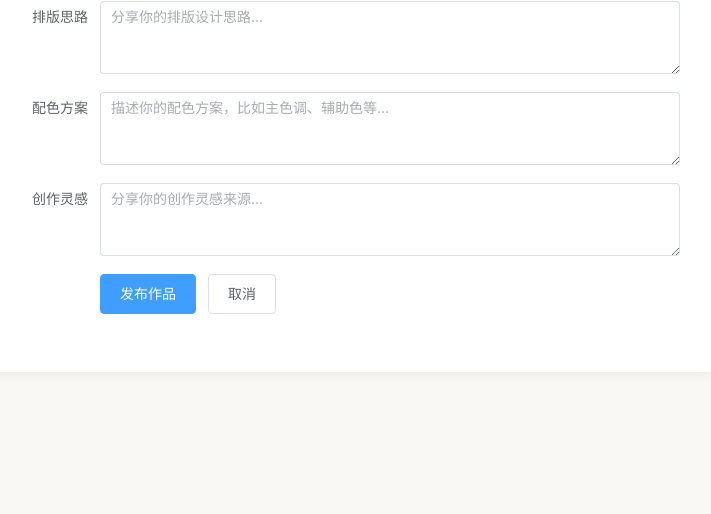
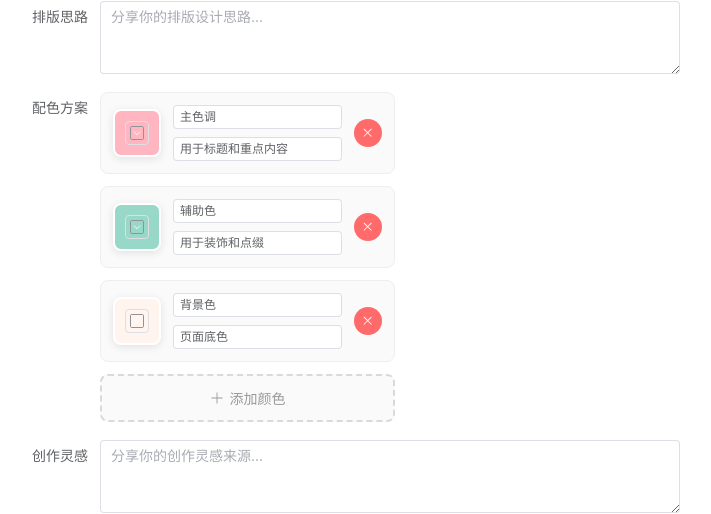
Before and after one commit to QDqiaodong/xgs-09, a Vue app in the folder frontend/: page /publish in a window 1280 px wide. Shown: the part 1055-1569 px from the top of the page, without its empty margins (300-1011 px from the left). Before the commit the page ends 1487 px from the top, so only its background shows below. Built offline with nearby package versions, Linux system fonts and the light colour scheme; no server answers.

Commit message:
.1817913968038355:80dae2adf3ef05c38d8424a34ec6c74d_6a312ea66e6ad7477f55b338.6a312eb56e6ad7477f55b340.6a312eb4cfe0fcd19eccd7b3:Trae CN.T(2026/6/16 19:08:37)

```diff
--- a/frontend/src/views/Publish.vue
+++ b/frontend/src/views/Publish.vue
@@ -107,12 +107,42 @@
         </el-form-item>
 
         <el-form-item label="配色方案">
-          <el-input
-            v-model="form.colorScheme"
-            type="textarea"
-            :rows="3"
-            placeholder="描述你的配色方案，比如主色调、辅助色等..."
-          />
+          <div class="color-scheme-editor">
+            <div class="color-swatches">
+              <div
+                v-for="(swatch, index) in colorSwatches"
+                :key="index"
+                class="color-swatch-item"
+              >
+                <div class="swatch-color" :style="{ background: swatch.color }">
+                  <el-color-picker
+                    v-model="swatch.color"
+                    size="small"
+                    :show-alpha="false"
+                  />
+                </div>
+                <div class="swatch-info">
+                  <el-input
+                    v-model="swatch.name"
+                    placeholder="颜色名称"
+                    size="small"
+                  />
+                  <el-input
+                    v-model="swatch.purpose"
+                    placeholder="用途说明"
+                    size="small"
+                  />
+                </div>
+                <button class="remove-swatch" @click="removeColorSwatch(index)">
+                  <el-icon><Close /></el-icon>
+                </button>
+              </div>
+            </div>
+            <button class="add-swatch-btn" @click="addColorSwatch">
+              <el-icon><Plus /></el-icon>
+              添加颜色
+            </button>
+          </div>
         </el-form-item>
 
         <el-form-item label="创作灵感">
@@ -152,6 +182,12 @@ const styleCategories = ref([])
 const sceneCategories = ref([])
 const coverTypeList = COVER_TYPE_LIST
 
+const colorSwatches = ref([
+  { color: '#FFB6C1', name: '主色调', purpose: '用于标题和重点内容' },
+  { color: '#98D8C8', name: '辅助色', purpose: '用于装饰和点缀' },
+  { color: '#FFF5EE', name: '背景色', purpose: '页面底色' }
+])
+
 const form = reactive({
   userId: 1,
   title: '',
@@ -163,6 +199,25 @@ const form = reactive({
   inspiration: '',
   categoryIds: []
 })
+
+const addColorSwatch = () => {
+  colorSwatches.value.push({
+    color: '#FFFFFF',
+    name: '',
+    purpose: ''
+  })
+}
+
+const removeColorSwatch = (index) => {
+  if (colorSwatches.value.length > 1) {
+    colorSwatches.value.splice(index, 1)
+  }
+}
+
+const getColorSchemeJson = () => {
+  const validSwatches = colorSwatches.value.filter(s => s.name || s.purpose)
+  return JSON.stringify(validSwatches)
+}
 
 const selectedCoverAspectRatio = computed(() => {
   const type = getCoverTypeByCode(form.coverType)
@@ -209,6 +264,8 @@ const handleSubmit = async () => {
     ElMessage.warning('请上传封面图片')
     return
   }
+
+  form.colorScheme = getColorSchemeJson()
 
   submitting.value = true
   try {
@@ -451,4 +508,95 @@ onMounted(() => {
   border-color: transparent;
   color: #fff;
 }
+
+.color-scheme-editor {
+  display: flex;
+  flex-direction: column;
+  gap: 12px;
+}
+
+.color-swatches {
+  display: flex;
+  flex-direction: column;
+  gap: 12px;
+}
+
+.color-swatch-item {
+  display: flex;
+  align-items: center;
+  gap: 12px;
+  padding: 12px;
+  background: #fafafa;
+  border-radius: 8px;
+  border: 1px solid #eee;
+}
+
+.swatch-color {
+  width: 48px;
+  height: 48px;
+  border-radius: 8px;
+  display: flex;
+  align-items: center;
+  justify-content: center;
+  flex-shrink: 0;
+  border: 2px solid #fff;
+  box-shadow: 0 2px 8px rgba(0, 0, 0, 0.1);
+}
+
+.swatch-info {
+  flex: 1;
+  display: flex;
+  flex-direction: column;
+  gap: 8px;
+}
+
+.remove-swatch {
+  width: 28px;
+  height: 28px;
+  border: none;
+  background: #ff6b6b;
+  color: #fff;
+  border-radius: 50%;
+  cursor: pointer;
+  display: flex;
+  align-items: center;
+  justify-content: center;
+  flex-shrink: 0;
+  transition: all 0.3s;
+}
+
+.remove-swatch:hover {
+  background: #ff5252;
+}
+
+.add-swatch-btn {
+  display: flex;
+  align-items: center;
+  justify-content: center;
+  gap: 6px;
+  padding: 12px;
+  border: 2px dashed #d9d9d9;
+  border-radius: 8px;
+  background: #fafafa;
+  color: #999;
+  font-size: 14px;
+  cursor: pointer;
+  transition: all 0.3s;
+}
+
+.add-swatch-btn:hover {
+  border-color: #ff9a9e;
+  color: #ff6b9d;
+  background: #fff5f8;
+}
+
+@media (max-width: 600px) {
+  .color-swatch-item {
+    flex-wrap: wrap;
+  }
+
+  .swatch-info {
+    width: calc(100% - 60px);
+  }
+}
 </style>
--- a/frontend/src/views/WorkDetail.vue
+++ b/frontend/src/views/WorkDetail.vue
@@ -110,7 +110,22 @@
               <el-icon class="section-icon"><Brush /></el-icon>
               <h3 class="section-title">色彩方案</h3>
             </div>
-            <div class="section-content">{{ work.colorScheme }}</div>
+            <template v-if="colorSwatches.length > 0">
+              <div class="color-swatches-horizontal">
+                <div
+                  v-for="(swatch, index) in colorSwatches"
+                  :key="index"
+                  class="swatch-card"
+                >
+                  <div class="swatch-preview" :style="{ background: swatch.color }"></div>
+                  <div class="swatch-details">
+                    <span class="swatch-name">{{ swatch.name }}</span>
+                    <span class="swatch-purpose">{{ swatch.purpose }}</span>
+                  </div>
+                </div>
+              </div>
+            </template>
+            <div v-else class="section-content">{{ work.colorScheme }}</div>
           </div>
         </div>
       </template>
@@ -168,6 +183,19 @@ const workLayoutConfig = computed(() => {
     }
   }
   return getDefaultLayout(work.value.categories)
+})
+
+const colorSwatches = computed(() => {
+  if (!work.value || !work.value.colorScheme) return []
+  try {
+    const parsed = JSON.parse(work.value.colorScheme)
+    if (Array.isArray(parsed) && parsed.length > 0 && parsed[0].color) {
+      return parsed
+    }
+    return []
+  } catch (e) {
+    return []
+  }
 })
 
 const loadDetail = async () => {
@@ -490,4 +518,85 @@ watch(
   font-size: 15px;
   white-space: pre-wrap;
 }
+
+.color-swatches-horizontal {
+  display: flex;
+  gap: 16px;
+  overflow-x: auto;
+  padding-bottom: 8px;
+  scrollbar-width: thin;
+  scrollbar-color: rgba(233, 30, 99, 0.3) transparent;
+}
+
+.color-swatches-horizontal::-webkit-scrollbar {
+  height: 6px;
+}
+
+.color-swatches-horizontal::-webkit-scrollbar-track {
+  background: transparent;
+}
+
+.color-swatches-horizontal::-webkit-scrollbar-thumb {
+  background: rgba(233, 30, 99, 0.3);
+  border-radius: 3px;
+}
+
+.swatch-card {
+  flex-shrink: 0;
+  width: 160px;
+  background: #fff;
+  border-radius: 12px;
+  overflow: hidden;
+  box-shadow: 0 2px 8px rgba(0, 0, 0, 0.06);
+  transition: all 0.3s;
+}
+
+.swatch-card:hover {
+  transform: translateY(-2px);
+  box-shadow: 0 4px 12px rgba(0, 0, 0, 0.1);
+}
+
+.swatch-preview {
+  width: 100%;
+  height: 80px;
+}
+
+.swatch-details {
+  padding: 12px;
+  display: flex;
+  flex-direction: column;
+  gap: 4px;
+}
+
+.swatch-name {
+  font-size: 14px;
+  font-weight: 600;
+  color: #333;
+}
+
+.swatch-purpose {
+  font-size: 12px;
+  color: #999;
+  line-height: 1.4;
+}
+
+@media (max-width: 600px) {
+  .color-swatches-horizontal {
+    gap: 12px;
+    margin: 0 -24px;
+    padding: 0 24px 8px;
+  }
+
+  .swatch-card {
+    width: 140px;
+  }
+
+  .swatch-preview {
+    height: 70px;
+  }
+
+  .swatch-details {
+    padding: 10px;
+  }
+}
 </style>
```
Also changed, not shown: 1 other file (tests, documents, lock files or other folders).
